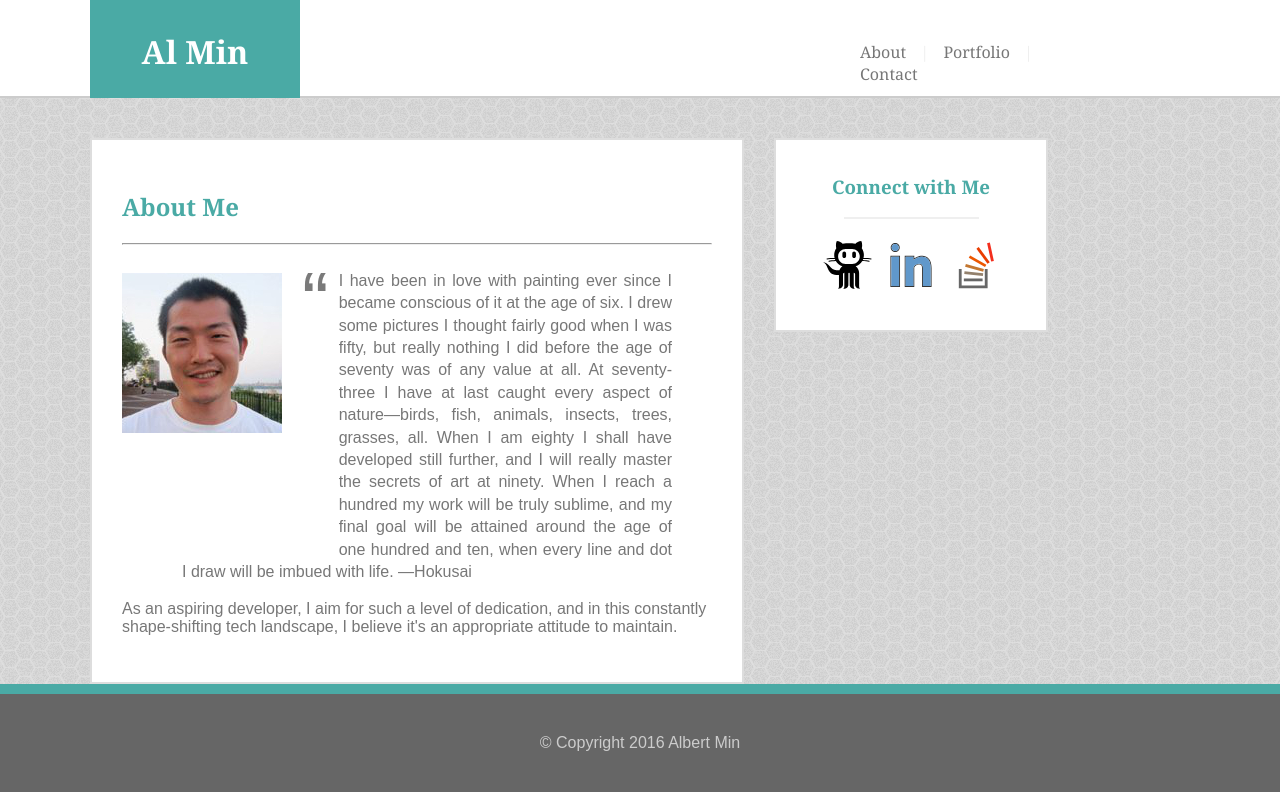
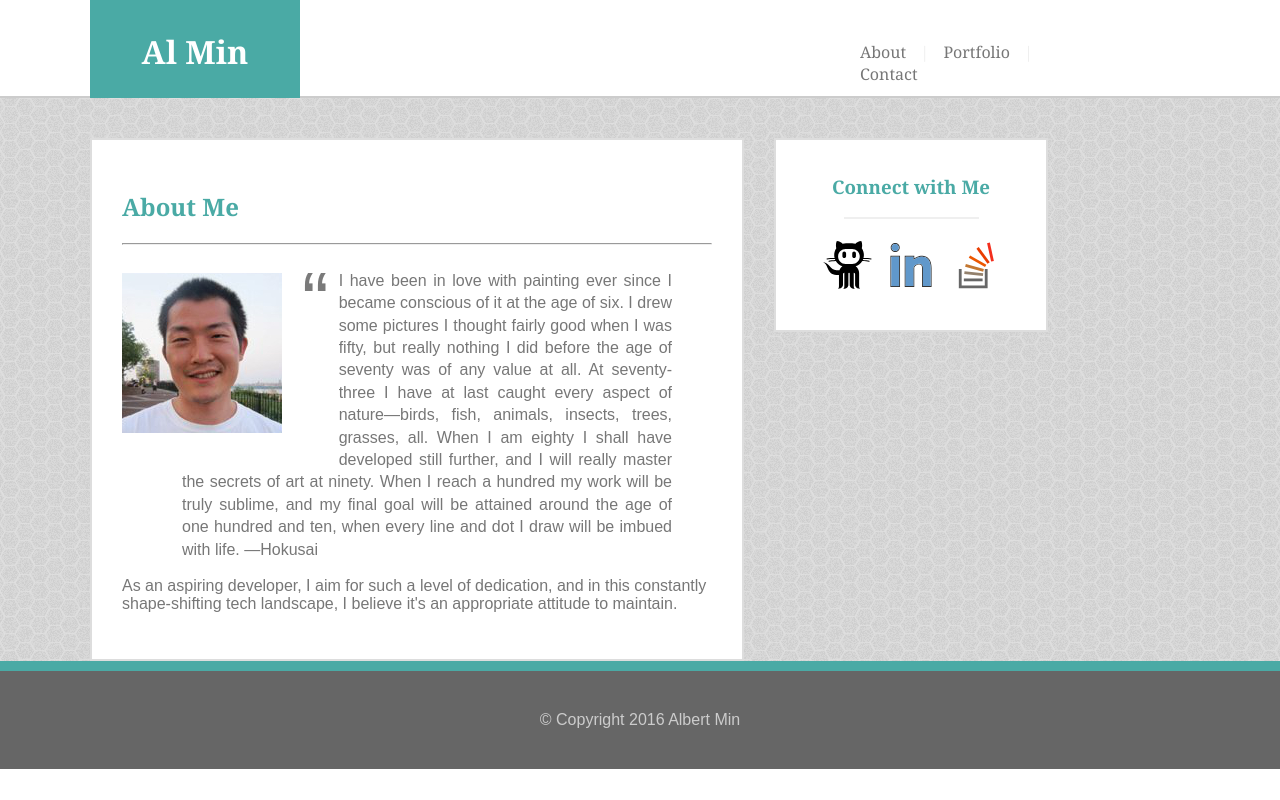
Before and after one commit to aksm/Basic-Porfolio, a PHP site: page /index.php in a window 1280 px wide. Run offline with PHP 8.4, Linux system fonts and the light colour scheme.

Commit message:
Adjust index blockquote

```diff
--- a/assets/css/style.css
+++ b/assets/css/style.css
@@ -92,7 +92,7 @@ blockquote:before {
 	float: left;
 	color: #7a7a7a;
 	margin-right: 10px;
-	padding-bottom: 230px;
+	padding-bottom: 140px;
 	margin-top: 20px;
 }
 #connect {
```
